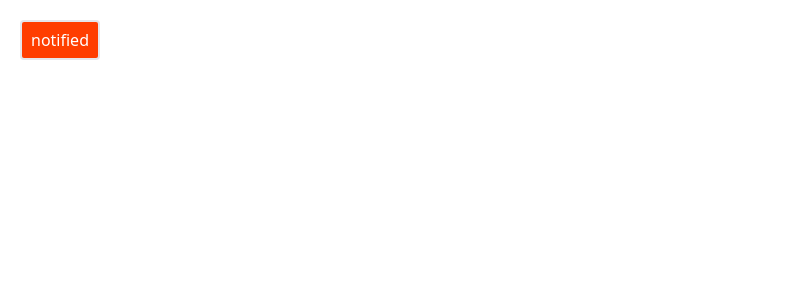
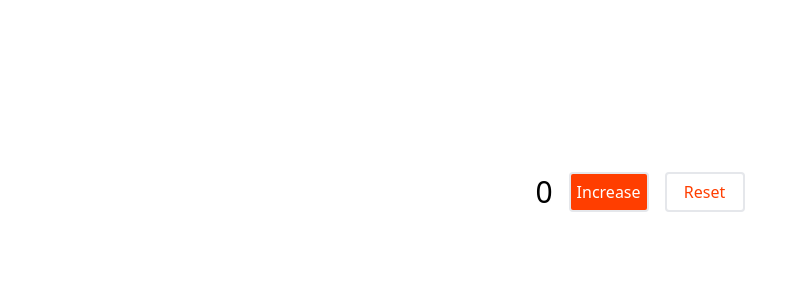
Before and after one commit to vasucp1207/sveltronics, a SvelteKit app: page / in a window 1280 px wide. Shown: the top 300 px of the page, without its empty margins (0-788 px from the left). Built offline with nearby package versions, Linux system fonts and the light colour scheme.

Commit message:
add initial session storage

```diff
--- /dev/null
+++ b/src/lib/sessionStorage/demo.svelte
@@ -0,0 +1,22 @@
+<script>
+  import { useSessionStorage } from "./index";
+
+  const count = useSessionStorage('count', 0);
+
+</script>
+
+<div class="flex justify-center items-center h-96 gap-4">
+  <p class="text-3xl">{$count}</p>
+  <button
+    on:click={() => count.update(val => val + 1)}
+    class="bg-[#ff3e00] p-1 text-white rounded border-2 w-20 h-10"
+  >
+    Increase
+  </button>
+  <button
+    on:click={() => count.set(0)}
+    class="text-[#ff3e00] bg-white rounded border-2 w-20 h-10"
+  >
+    Reset
+  </button>
+</div>
--- /dev/null
+++ b/src/lib/sessionStorage/index.ts
@@ -0,0 +1,26 @@
+import { writable } from 'svelte/store';
+
+type ValueType = string | number | boolean | null | undefined | object | any[];
+export function useSessionStorage<T extends ValueType>(key: string, initialValue: T): { subscribe: any; set: (value: T) => void; update: (fn: (value: T) => T) => void } {
+  let storeValue: T;
+
+  try {
+    const currentValue = sessionStorage.getItem(key);
+    storeValue = currentValue ? JSON.parse(currentValue) : initialValue;
+  } catch (e) {
+    console.error(`Error retrieving ${key} from sessionStorage`, e);
+    storeValue = initialValue;
+  }
+
+  const store = writable<T>(storeValue);
+
+  store.subscribe((value) => {
+    try {
+      sessionStorage.setItem(key, JSON.stringify(value));
+    } catch (e) {
+      console.error(`Error storing ${key} to sessionStorage`, e);
+    }
+  });
+
+  return store;
+}
--- a/src/routes/+page.svelte
+++ b/src/routes/+page.svelte
@@ -1,5 +1,5 @@
 <script>
-  import Demo from "$lib/showNotification/demo.svelte";
+  import Demo from "$lib/sessionStorage/demo.svelte";
 
 </script>
 
```
